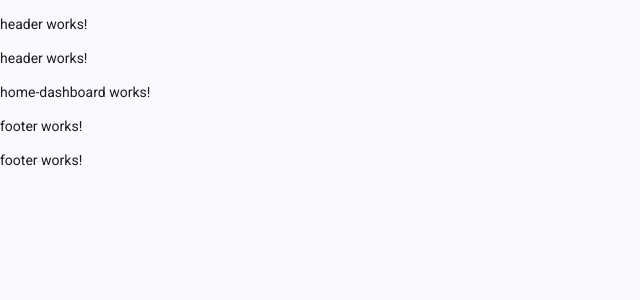
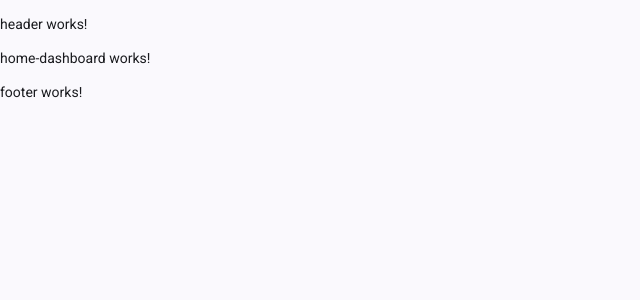
Before and after one commit to JFCiscoHuerta/AnswerQ-UI, an Angular app: page /dashboard in a window 1280 px wide. Shown: the top 300 px of the page, without its empty margins (0-640 px from the left). Built offline with nearby package versions, Linux system fonts and the light colour scheme.

Commit message:
Fix double footer/header in dashboard component

```diff
--- a/src/app/features/dashboard/pages/home-dashboard/home-dashboard.html
+++ b/src/app/features/dashboard/pages/home-dashboard/home-dashboard.html
@@ -1,3 +1 @@
-<app-header></app-header>
 <p>home-dashboard works!</p>
-<app-footer></app-footer>
```
Also changed, not shown: src/app/features/dashboard/pages/home-dashboard/home-dashboard.ts (+1 -6 lines).
